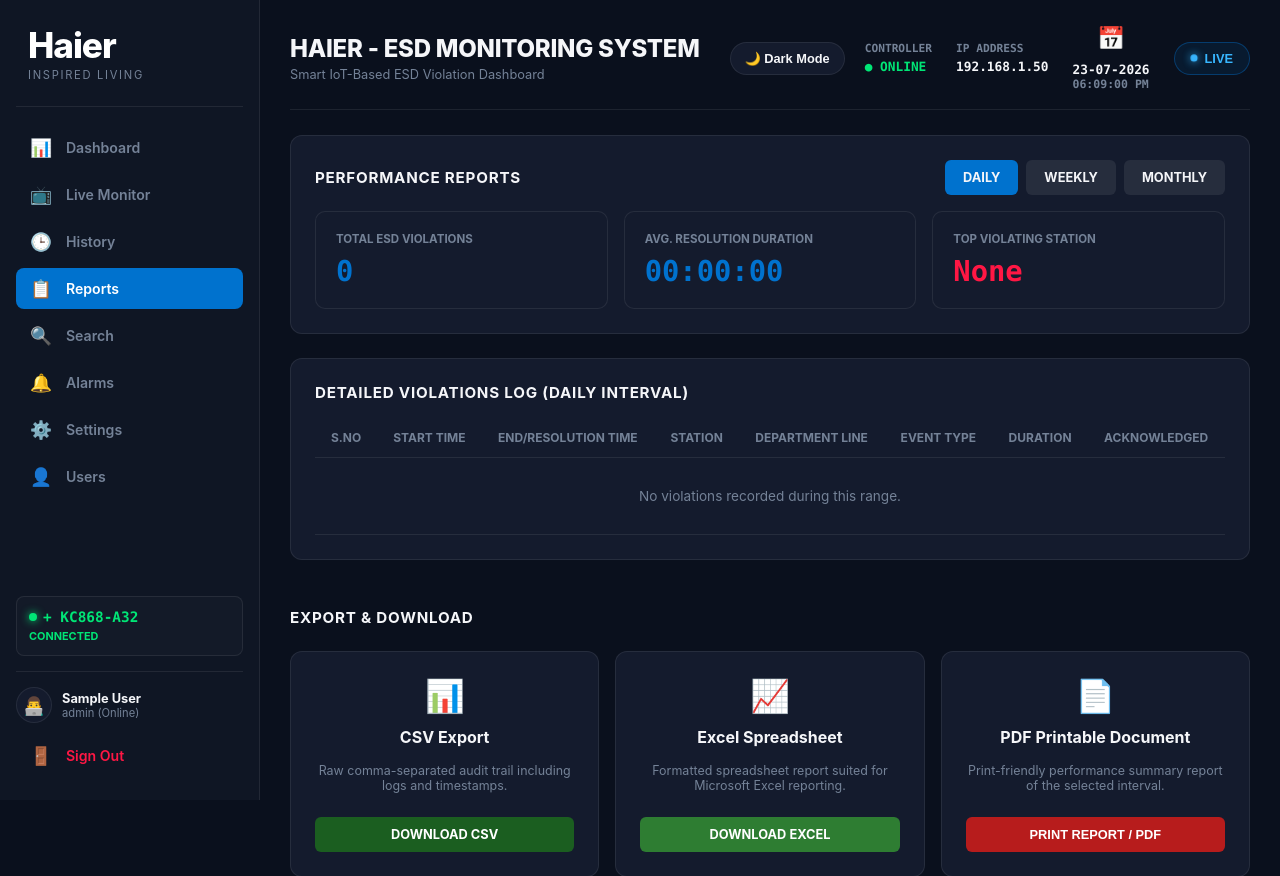
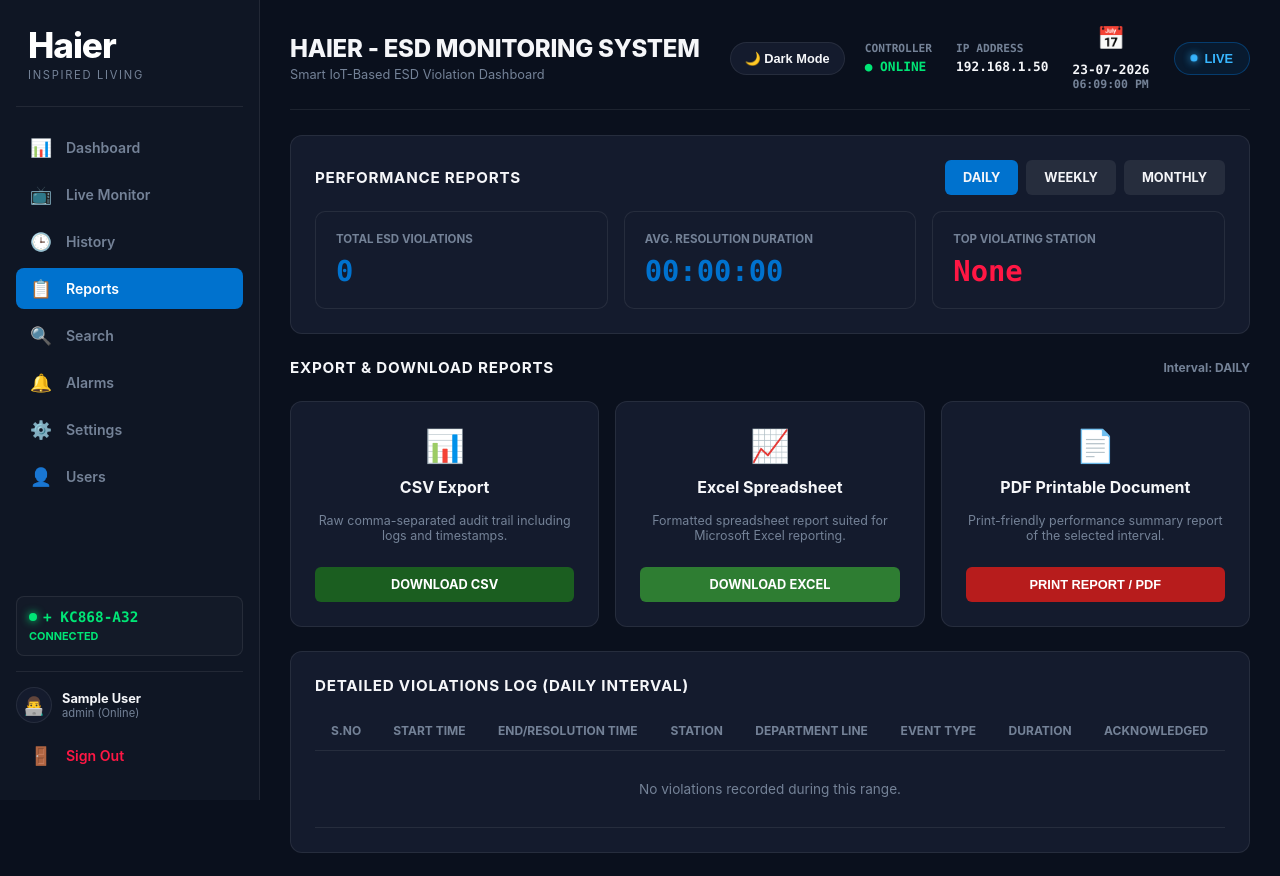
Before and after one commit to bsee23042/Haier_ESD_Dashboard, a Flask app: page /reports in a window 1280 px wide. Shown: the top 876 px of the page. Run offline with Flask 3, Linux system fonts and the light colour scheme; the visitor is signed in with stand-in values (Sample User, id 1); data comes from the database, SQL or seed files in the repository; data that the repository does not hold is empty.

Commit message:
Move Export & Download section above Detailed Violations Log table for zero-scroll access

```diff
--- a/templates/reports.html
+++ b/templates/reports.html
@@ -120,7 +120,7 @@
 
 {% block content %}
 <div class="reports-layout">
-  <!-- Selection Controls -->
+  <!-- Selection Controls & Stat Cards -->
   <div class="card-container" style="margin-bottom: 0;">
     <div style="display: flex; justify-content: space-between; align-items: center; margin-bottom: 16px;">
       <h3 class="panel-title" style="margin-bottom: 0;">Performance Reports</h3>
@@ -153,7 +153,38 @@
     </div>
   </div>
 
-  <!-- Detailed Period Log -->
+  <!-- Export & Download Section (MOVED UP FOR QUICK ACCESS WITHOUT SCROLLING) -->
+  <div style="display: flex; justify-content: space-between; align-items: center;">
+    <h3 class="panel-title" style="margin-bottom: 0;">Export & Download Reports</h3>
+    <span style="font-size: 0.75rem; color: var(--text-muted); font-weight: 700;">Interval: {{ selected_range|upper }}</span>
+  </div>
+  <div class="export-section">
+    <!-- CSV -->
+    <div class="export-card">
+      <div style="font-size: 2rem;">📊</div>
+      <h4>CSV Export</h4>
+      <p>Raw comma-separated audit trail including logs and timestamps.</p>
+      <a href="{{ url_for('export_csv_report', range=selected_range) }}" class="btn-primary" style="background-color: #1b5e20; width: 100%;">Download CSV</a>
+    </div>
+
+    <!-- Excel -->
+    <div class="export-card">
+      <div style="font-size: 2rem;">📈</div>
+      <h4>Excel Spreadsheet</h4>
+      <p>Formatted spreadsheet report suited for Microsoft Excel reporting.</p>
+      <a href="{{ url_for('export_excel_report', range=selected_range) }}" class="btn-primary" style="background-color: #2e7d32; width: 100%;">Download Excel</a>
+    </div>
+
+    <!-- PDF Print -->
+    <div class="export-card">
+      <div style="font-size: 2rem;">📄</div>
+      <h4>PDF Printable Document</h4>
+      <p>Print-friendly performance summary report of the selected interval.</p>
+      <button onclick="window.print()" class="btn-primary" style="background-color: #b71c1c; width: 100%;">Print report / PDF</button>
+    </div>
+  </div>
+
+  <!-- Detailed Period Log Table (MOVED DOWN BELOW EXPORTS) -->
   <div class="card-container">
     <h3 class="panel-title">Detailed Violations Log ({{ selected_range|upper }} Interval)</h3>
     <table class="table-custom">
@@ -214,33 +245,5 @@
       </tbody>
     </table>
   </div>
-
-  <!-- Export Section -->
-  <h3 class="panel-title" style="margin-bottom: 0;">Export & Download</h3>
-  <div class="export-section">
-    <!-- CSV -->
-    <div class="export-card">
-      <div style="font-size: 2rem;">📊</div>
-      <h4>CSV Export</h4>
-      <p>Raw comma-separated audit trail including logs and timestamps.</p>
-      <a href="{{ url_for('export_csv_report', range=selected_range) }}" class="btn-primary" style="background-color: #1b5e20; width: 100%;">Download CSV</a>
-    </div>
-
-    <!-- Excel -->
-    <div class="export-card">
-      <div style="font-size: 2rem;">📈</div>
-      <h4>Excel Spreadsheet</h4>
-      <p>Formatted spreadsheet report suited for Microsoft Excel reporting.</p>
-      <a href="{{ url_for('export_excel_report', range=selected_range) }}" class="btn-primary" style="background-color: #2e7d32; width: 100%;">Download Excel</a>
-    </div>
-
-    <!-- PDF Print -->
-    <div class="export-card">
-      <div style="font-size: 2rem;">📄</div>
-      <h4>PDF Printable Document</h4>
-      <p>Print-friendly performance summary report of the selected interval.</p>
-      <button onclick="window.print()" class="btn-primary" style="background-color: #b71c1c; width: 100%;">Print report / PDF</button>
-    </div>
-  </div>
 </div>
 {% endblock %}
```
